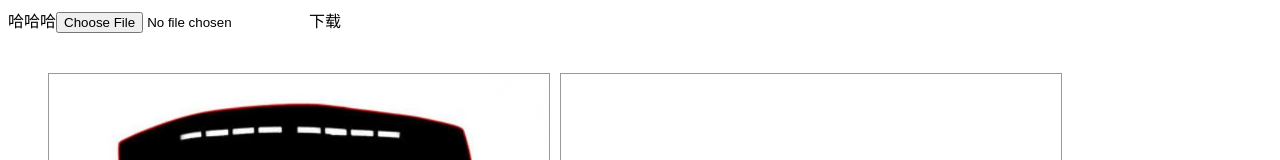
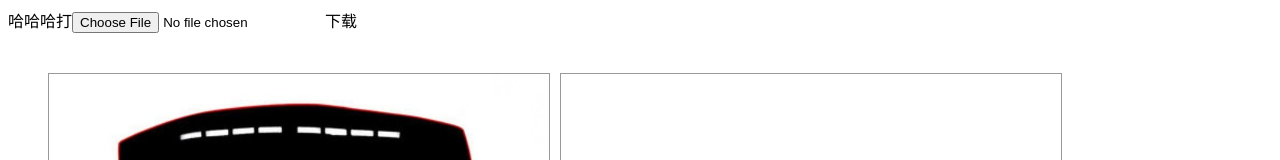
Before and after one commit to chengzhixuan/cutout, a Vue app: page /#/ in a window 1280 px wide. Shown: the top 160 px of the page. Built offline with nearby package versions, Linux system fonts and the light colour scheme.

Commit message:
规划局

```diff
--- a/src/views/Home.vue
+++ b/src/views/Home.vue
@@ -1,6 +1,6 @@
 <template>
     <div class="home">
-        <div>哈哈哈<input type="file" @change="fileChange" accept="image/*"><span @click="downLoad()">下载</span></div>
+        <div>哈哈哈打<input type="file" @change="fileChange" accept="image/*"><span @click="downLoad()">下载</span></div>
         <div id='initialImg'>
 
         </div>
```
